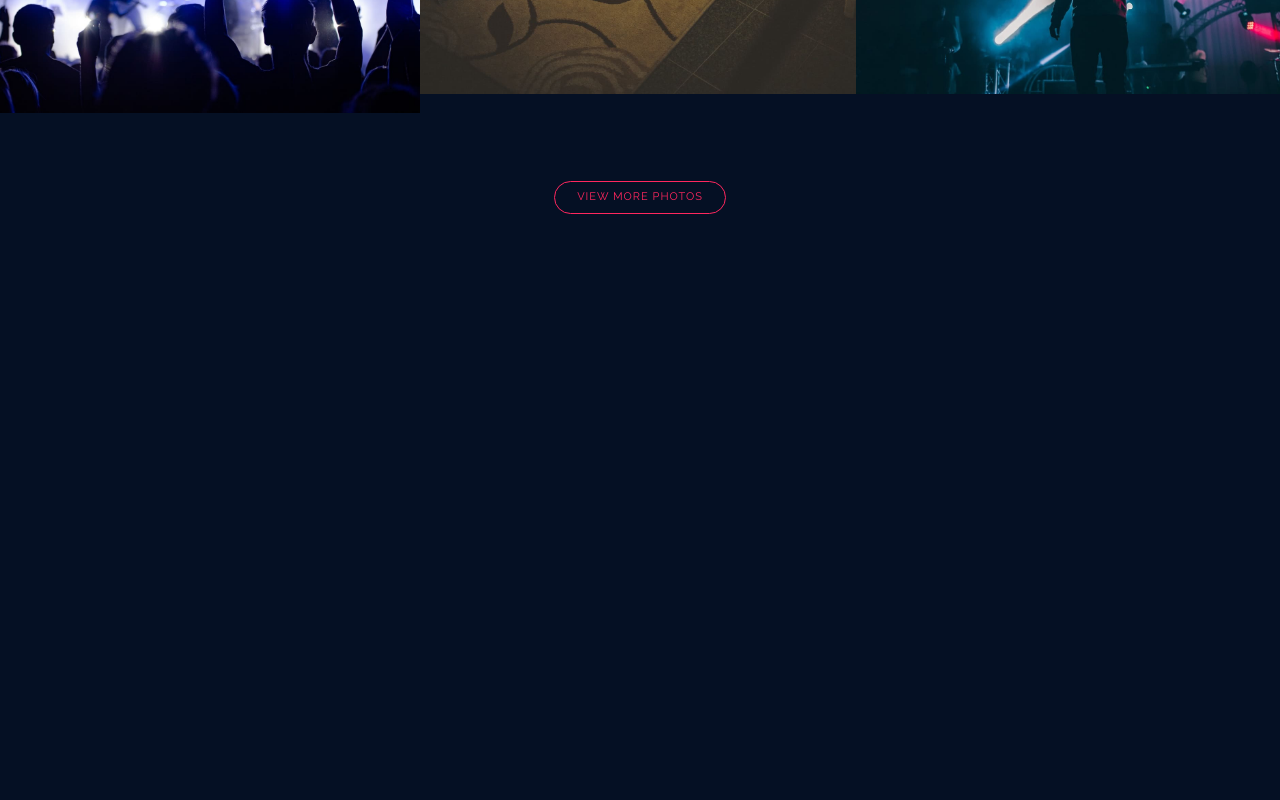
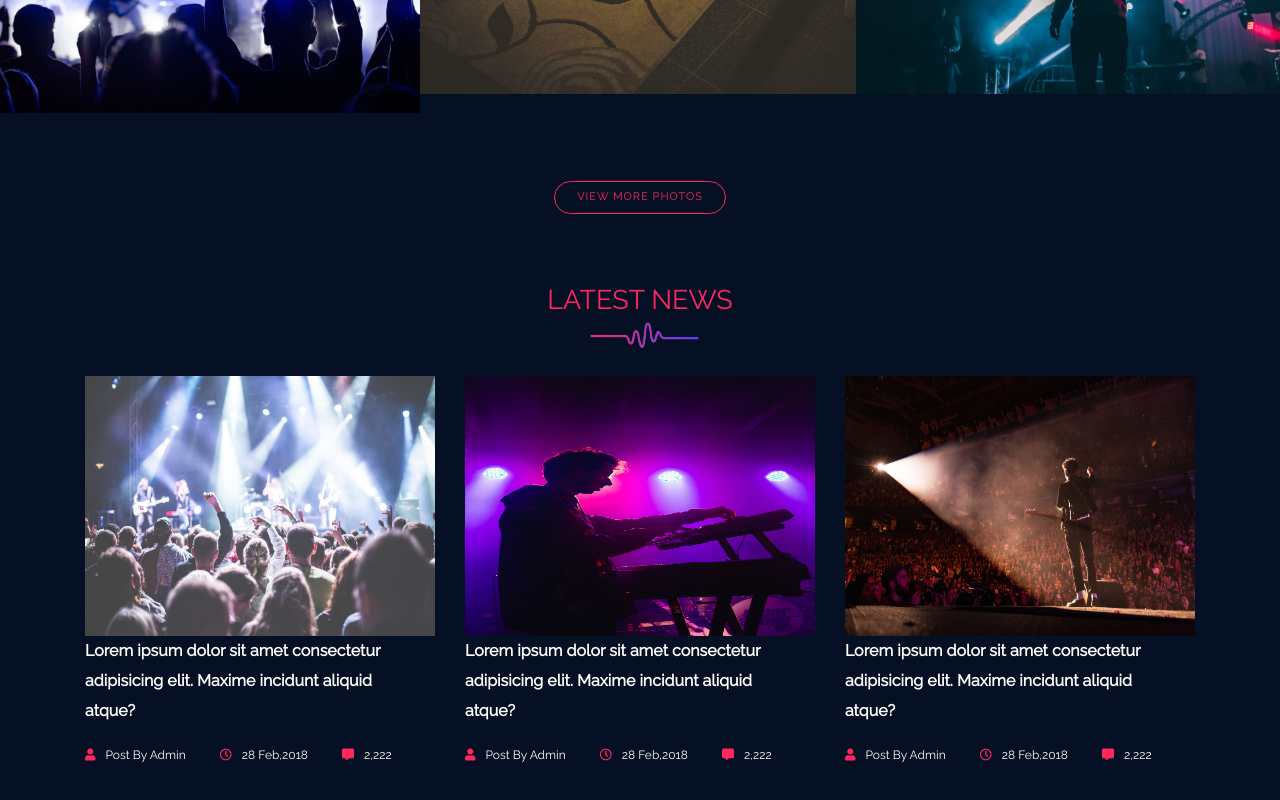
Before and after one commit to Mohammedazzam/27_RocK-ON, a plain HTML site: page index.html in a window 1280 px wide. Shown: the part 3611-4411 px from the top of the page. Drawn offline with Linux system fonts and the light colour scheme.

Commit message:
section Blogs

```diff
--- a/css/music.css
+++ b/css/music.css
@@ -422,6 +422,55 @@ nav .icons i:hover {
 }
 /* End Photos */
 
+
+/* Start Blogs */
+.blogs {
+  margin-top: 70px;
+}
+
+.blogs .box {
+  flex: 33.3333%;
+  max-width: 33.3333%;
+  padding: 0 15px;
+  cursor: pointer;
+}
+
+.blogs .box:hover img {
+  transform: scale(1.5) rotate(17deg);
+  -webkit-transform: scale(1.5) rotate(17deg);
+  -moz-transform: scale(1.5) rotate(17deg);
+  -ms-transform: scale(1.5) rotate(17deg);
+  -o-transform: scale(1.5) rotate(17deg);
+}
+.blogs .box img {
+  width: 100%;
+  height: 260px;
+  transition: 0.3s;
+  -webkit-transition: 0.3s;
+  -moz-transition: 0.3s;
+  -ms-transition: 0.3s;
+  -o-transition: 0.3s;
+}
+.blogs .box p {
+  font-weight: 800;
+  line-height: 30px;
+  padding-right: 30px;
+}
+.blogs .box span {
+  font-size: 12px;
+  text-transform: capitalize;
+}
+.blogs .box span:not(:last-of-type) {
+  margin-right: 30px;
+}
+.blogs .box i {
+  color: #ff275e;
+  margin-right: 10px;
+}
+/* End Blogs */
+
+
+
 /* Start Framework */
 .heading {
   text-align: center;
@@ -484,4 +533,8 @@ nav .icons i:hover {
   margin: 0 auto;
 }
 
+.overflow-h {
+  overflow: hidden;
+}
+
 /* End Framework */
--- a/index.html
+++ b/index.html
@@ -1,5 +1,6 @@
 <!DOCTYPE html>
 <html lang="en">
+
 <head>
     <meta charset="UTF-8">
     <meta name="viewport" content="width=device-width, initial-scale=1.0">
@@ -12,25 +13,27 @@
     <link rel="stylesheet" href="css/music.css">
 </head>
 </head>
+
 <body>
-     <!--start navbar-->
-     <nav class="navbar navbar-expand-lg fixed-top">
+    <!--start navbar-->
+    <nav class="navbar navbar-expand-lg fixed-top">
         <div class="container">
             <div class="logo">
-                <img src="images/logo.png"/>
+                <img src="images/logo.png" />
             </div>
 
-            <button class="navbar-toggler" type="button" data-toggle="collapse" data-target="#navbarSupportedContent" aria-controls="navbarSupportedContent" aria-expanded="false" aria-label="Toggle navigation">
+            <button class="navbar-toggler" type="button" data-toggle="collapse" data-target="#navbarSupportedContent"
+                aria-controls="navbarSupportedContent" aria-expanded="false" aria-label="Toggle navigation">
                 <span class="navbar-toggler-icon"><i class="fas fa-list-ul"></i></span>
             </button>
 
             <div class="collapse navbar-collapse" id="navbarSupportedContent">
                 <ul class="navbar-nav mr-auto">
                     <li class="nav-item">
-                    <a class="nav-link active" href="#" data-scroll="home">Home</a>
+                        <a class="nav-link active" href="#" data-scroll="home">Home</a>
                     </li>
                     <li class="nav-item">
-                    <a class="nav-link" href="#" data-scroll="tours">tours</a>
+                        <a class="nav-link" href="#" data-scroll="tours">tours</a>
                     </li>
                     <li class="nav-item">
                         <a class="nav-link" href="#" data-scroll="music">music</a>
@@ -68,7 +71,8 @@
                     <span>new tour</span>
                     <h2>rock on</h2>
                     <p>jungle band will sing jungle</p>
-                    <p>Lorem ipsum dolor sit amet consectetur adipisicing elit. Quas nesciunt et provident veniam<br>laboriosam qui doloribus eos rerum molestias. Alias obcaecati nihil.</p>
+                    <p>Lorem ipsum dolor sit amet consectetur adipisicing elit. Quas nesciunt et provident
+                        veniam<br>laboriosam qui doloribus eos rerum molestias. Alias obcaecati nihil.</p>
                     <button class="main-btn">join the tour</button>
                 </div>
             </div>
@@ -81,7 +85,7 @@
         <div class="container">
             <div class="heading">
                 <h2>upcoming tour</h2>
-                <img src="images/head.png"/>
+                <img src="images/head.png" />
                 <p>rise your emition & wishes to expend pleasure time with us</p>
             </div>
             <div class="row">
@@ -153,7 +157,7 @@
         <div class="container">
             <div class="heading">
                 <h2>featured music</h2>
-                <img src="images/head.png"/>
+                <img src="images/head.png" />
                 <p>rise your emition & wishes to expend pleasure time with us</p>
             </div>
             <div class="btns">
@@ -417,7 +421,7 @@
     <section class="photos" id="gallary">
         <div class="heading">
             <h2>best photo frame</h2>
-            <img src="images/head.png"/>
+            <img src="images/head.png" />
             <p>rise your emition & wishes to expend pleasure time with us</p>
         </div>
         <div class="row">
@@ -438,10 +442,59 @@
     </section>
     <!-- End Photos -->
 
+    <!-- Start Blogs -->
+    <section class="blogs" id="blog">
+        <div class="container">
+            <div class="heading">
+                <h2>latest news</h2>
+                <img src="images/head.png" />
+            </div>
+            <div class="row">
+                <div class="box">
+                    <div class="overflow-h">
+                        <img src="images/04.jpg" />
+                    </div>
+                    <p>Lorem ipsum dolor sit amet consectetur adipisicing elit. Maxime incidunt aliquid atque?</p>
+                    <div class="details">
+                        <span><i class="fas fa-user"></i>post by admin</span>
+                        <span><i class="far fa-clock"></i>28 Feb,2018</span>
+                        <span><i class="fas fa-comment-alt"></i>2,222</span>
+                    </div>
+                </div>
+
+                <div class="box">
+                    <div class="overflow-h">
+                        <img src="images/05.jpg" />
+                    </div>
+                    <p>Lorem ipsum dolor sit amet consectetur adipisicing elit. Maxime incidunt aliquid atque?</p>
+                    <div class="details">
+                        <span><i class="fas fa-user"></i>post by admin</span>
+                        <span><i class="far fa-clock"></i>28 Feb,2018</span>
+                        <span><i class="fas fa-comment-alt"></i>2,222</span>
+                    </div>
+                </div>
+
+                <div class="box">
+                    <div class="overflow-h">
+                        <img src="images/06.jpg" />
+                    </div>
+                    <p>Lorem ipsum dolor sit amet consectetur adipisicing elit. Maxime incidunt aliquid atque?</p>
+                    <div class="details">
+                        <span><i class="fas fa-user"></i>post by admin</span>
+                        <span><i class="far fa-clock"></i>28 Feb,2018</span>
+                        <span><i class="fas fa-comment-alt"></i>2,222</span>
+                    </div>
+                </div>
+            </div>
+        </div>
+    </section>
+    <!-- End Blogs -->
+
     <script src="js/jquery-3.4.1.min.js"></script>
     <script src="js/bootstrap.min.js"></script>
     <script src="js/jquery.nicescroll.min.js"></script>
     <script src="js/owl.carousel.min.js"></script>
     <script src="js/plugins.js"></script>
 </body>
+
 </html>
```
